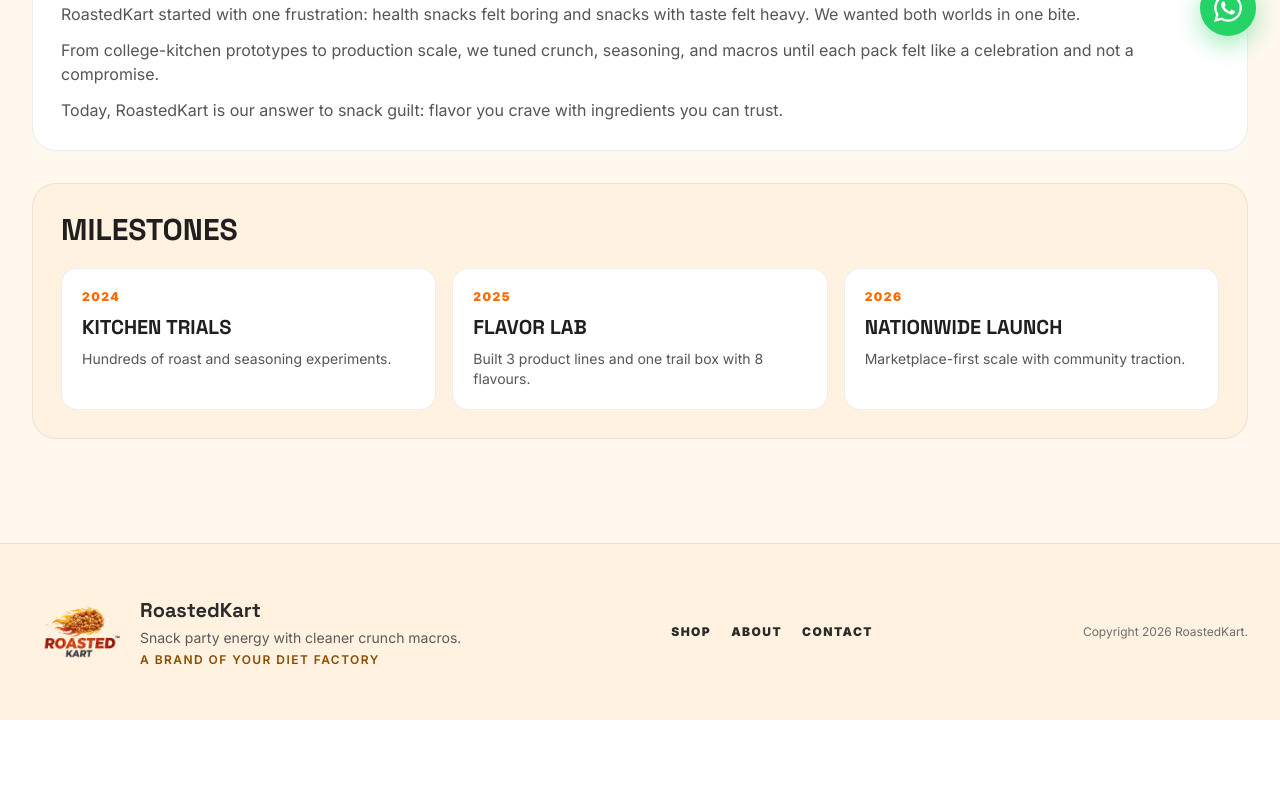
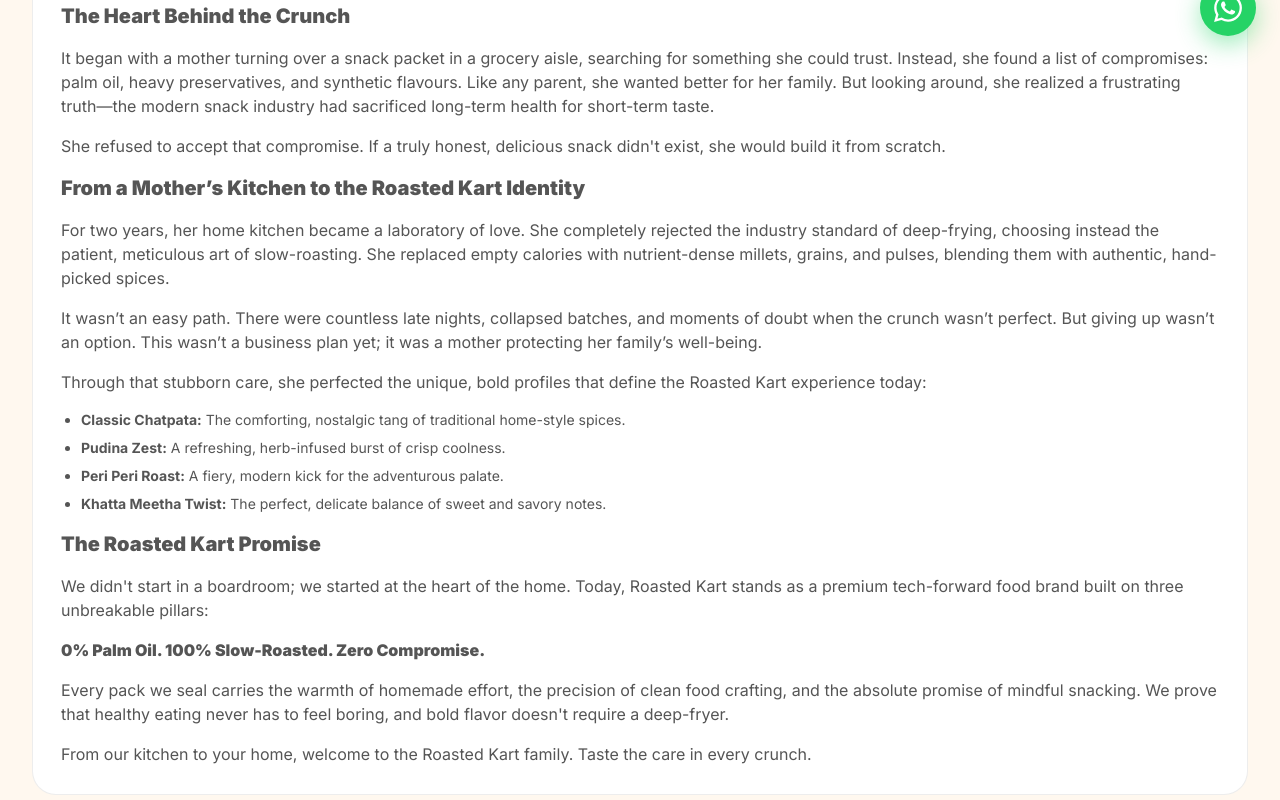
Before and after one commit to Atmaram07/Roasted-Kart, a React (Vite) app: page /about in a window 1280 px wide. Shown: the part 740-1540 px from the top of the page. Before the commit the page ends 1460 px from the top, so only its background shows below. Built offline with nearby package versions, Linux system fonts and the light colour scheme.

Commit message:
new updates

```diff
--- a/src/pages/AboutPage.jsx
+++ b/src/pages/AboutPage.jsx
@@ -52,18 +52,52 @@
 
         <div className="rounded-3xl border border-[#00000012] bg-white p-7">
           <h2 className="text-3xl font-black uppercase text-[#1f1f1f] [font-family:'Space_Grotesk',sans-serif]">Founder Story</h2>
-          <div className="mt-4 space-y-3 text-[#555]">
+          <div className="mt-4 space-y-4 text-[#555]">
+            <h3 className="text-xl font-black">The Heart Behind the Crunch</h3>
             <p>
-                RoastedKart started with one frustration: health snacks felt boring and snacks with taste felt heavy.
-                We wanted both worlds in one bite.
+              It began with a mother turning over a snack packet in a grocery aisle, searching for something she
+              could trust. Instead, she found a list of compromises: palm oil, heavy preservatives, and synthetic
+              flavours. Like any parent, she wanted better for her family. But looking around, she realized a
+              frustrating truth—the modern snack industry had sacrificed long-term health for short-term taste.
             </p>
             <p>
-                From college-kitchen prototypes to production scale, we tuned crunch, seasoning, and macros until each
-                pack felt like a celebration and not a compromise.
+              She refused to accept that compromise. If a truly honest, delicious snack didn't exist, she would build
+              it from scratch.
+            </p>
+
+            <h3 className="text-xl font-black">From a Mother’s Kitchen to the Roasted Kart Identity</h3>
+            <p>
+              For two years, her home kitchen became a laboratory of love. She completely rejected the industry
+              standard of deep-frying, choosing instead the patient, meticulous art of slow-roasting. She replaced
+              empty calories with nutrient-dense millets, grains, and pulses, blending them with authentic,
+              hand-picked spices.
             </p>
             <p>
-                Today, RoastedKart is our answer to snack guilt: flavor you crave with ingredients you can trust.
+              It wasn’t an easy path. There were countless late nights, collapsed batches, and moments of doubt when
+              the crunch wasn’t perfect. But giving up wasn’t an option. This wasn’t a business plan yet; it was a mother
+              protecting her family’s well-being.
             </p>
+            <p>Through that stubborn care, she perfected the unique, bold profiles that define the Roasted Kart experience today:</p>
+
+            <ul className="list-disc ml-5 space-y-2 text-sm text-[#555]">
+              <li><strong>Classic Chatpata:</strong> The comforting, nostalgic tang of traditional home-style spices.</li>
+              <li><strong>Pudina Zest:</strong> A refreshing, herb-infused burst of crisp coolness.</li>
+              <li><strong>Peri Peri Roast:</strong> A fiery, modern kick for the adventurous palate.</li>
+              <li><strong>Khatta Meetha Twist:</strong> The perfect, delicate balance of sweet and savory notes.</li>
+            </ul>
+
+            <h3 className="text-xl font-black mt-2">The Roasted Kart Promise</h3>
+            <p>
+              We didn't start in a boardroom; we started at the heart of the home. Today, Roasted Kart stands as a
+              premium tech-forward food brand built on three unbreakable pillars:
+            </p>
+            <p className="font-black">0% Palm Oil. 100% Slow-Roasted. Zero Compromise.</p>
+            <p>
+              Every pack we seal carries the warmth of homemade effort, the precision of clean food crafting, and the
+              absolute promise of mindful snacking. We prove that healthy eating never has to feel boring, and bold
+              flavor doesn't require a deep-fryer.
+            </p>
+            <p>From our kitchen to your home, welcome to the Roasted Kart family. Taste the care in every crunch.</p>
           </div>
         </div>
 
```
Lines whose indentation alone changed are shown as unchanged.
